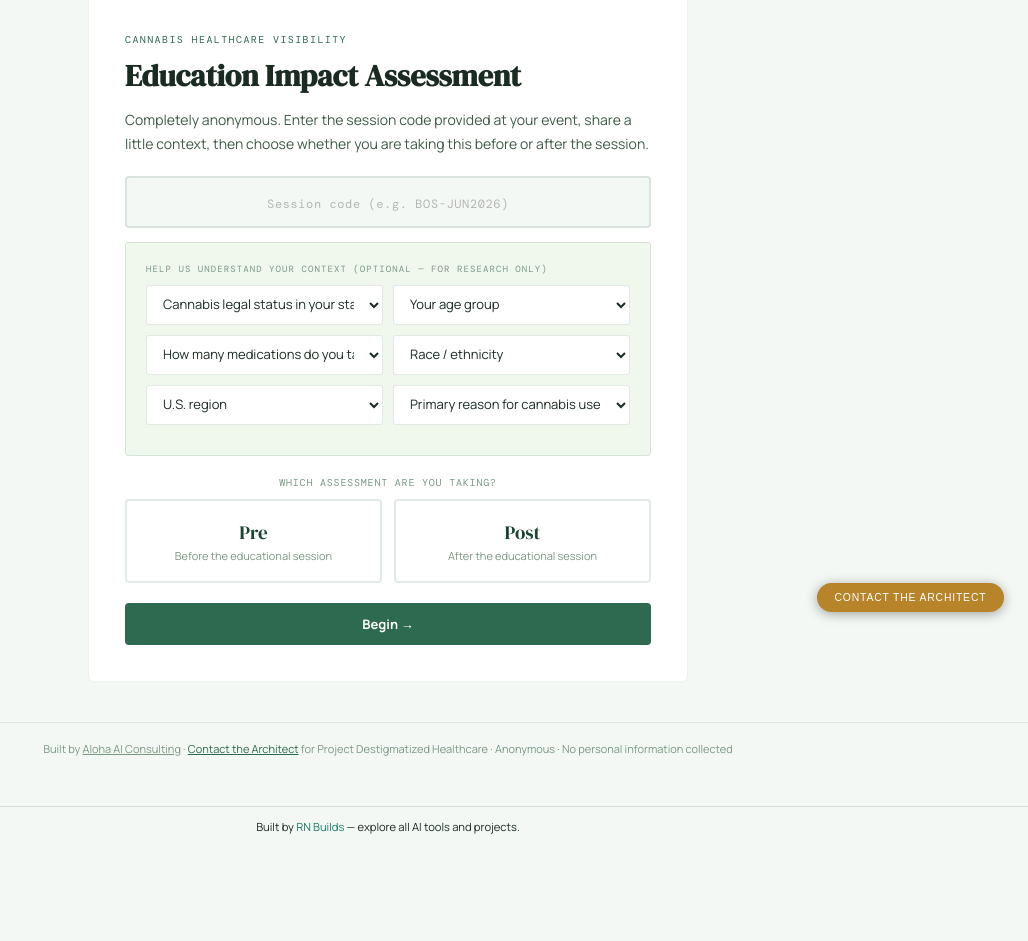
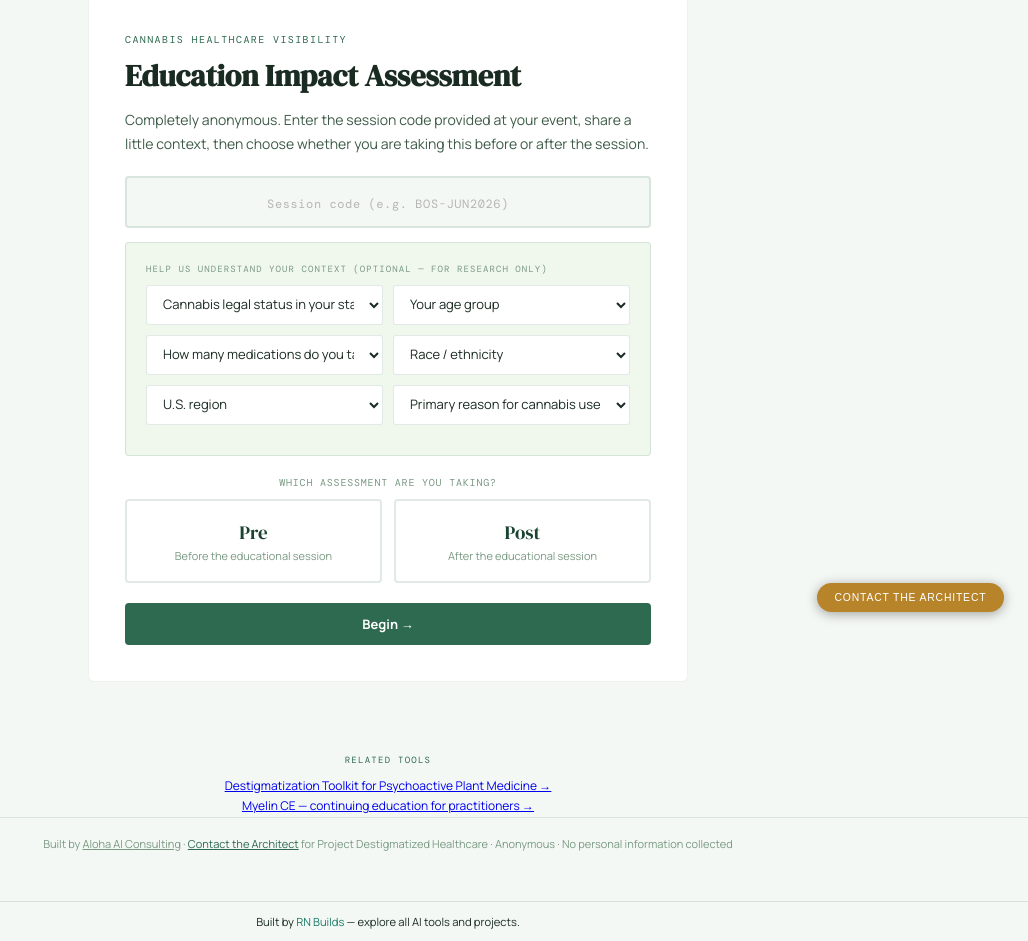
Before and after one commit to rn-collins/dru-assessment, a plain HTML site: page index.html in a window 1280 px wide. Shown: the part 164-1105 px from the top of the page, without its empty margins (252-1280 px from the left). Before the commit the page ends 1010 px from the top, so only its background shows below. Drawn offline with nearby package versions, Linux system fonts and the light colour scheme; a script that the page names is missing.

Commit message:
sweep: add Related Tools cross-links (Coherence dimension)

```diff
--- a/index.html
+++ b/index.html
@@ -480,6 +480,13 @@ header{background:var(--white);border-bottom:1px solid var(--border);padding:16p
     <div id="pubReadinessPanel" class="pub-grid"></div>
 
   </div>
+<div style="max-width:600px;margin:32px auto 0;padding:0 20px;text-align:center;">
+  <p class="section-label" style="margin-top:0;">Related Tools</p>
+  <p style="font-size:12px;color:var(--ink-soft);line-height:1.7;">
+    <a href="https://destig-toolkit.vercel.app" target="_blank" rel="noopener">Destigmatization Toolkit for Psychoactive Plant Medicine →</a><br>
+    <a href="https://myelin-ce.vercel.app" target="_blank" rel="noopener">Myelin CE — continuing education for practitioners →</a>
+  </p>
+</div>
 <div class="attribution">
   Built by <button type="button" onclick="document.getElementById('ca-modal').style.display='flex'" style="background:none;border:none;padding:0;font:inherit;color:inherit;text-decoration:underline;cursor:pointer">Aloha AI Consulting</button> · <button type="button" onclick="document.getElementById('ca-modal').style.display='flex'" style="background:none;border:none;padding:0;font:inherit;color:var(--green);text-decoration:underline;cursor:pointer">Contact the Architect</button> for Project Destigmatized Healthcare · Anonymous · No personal information collected
 </div>
```
